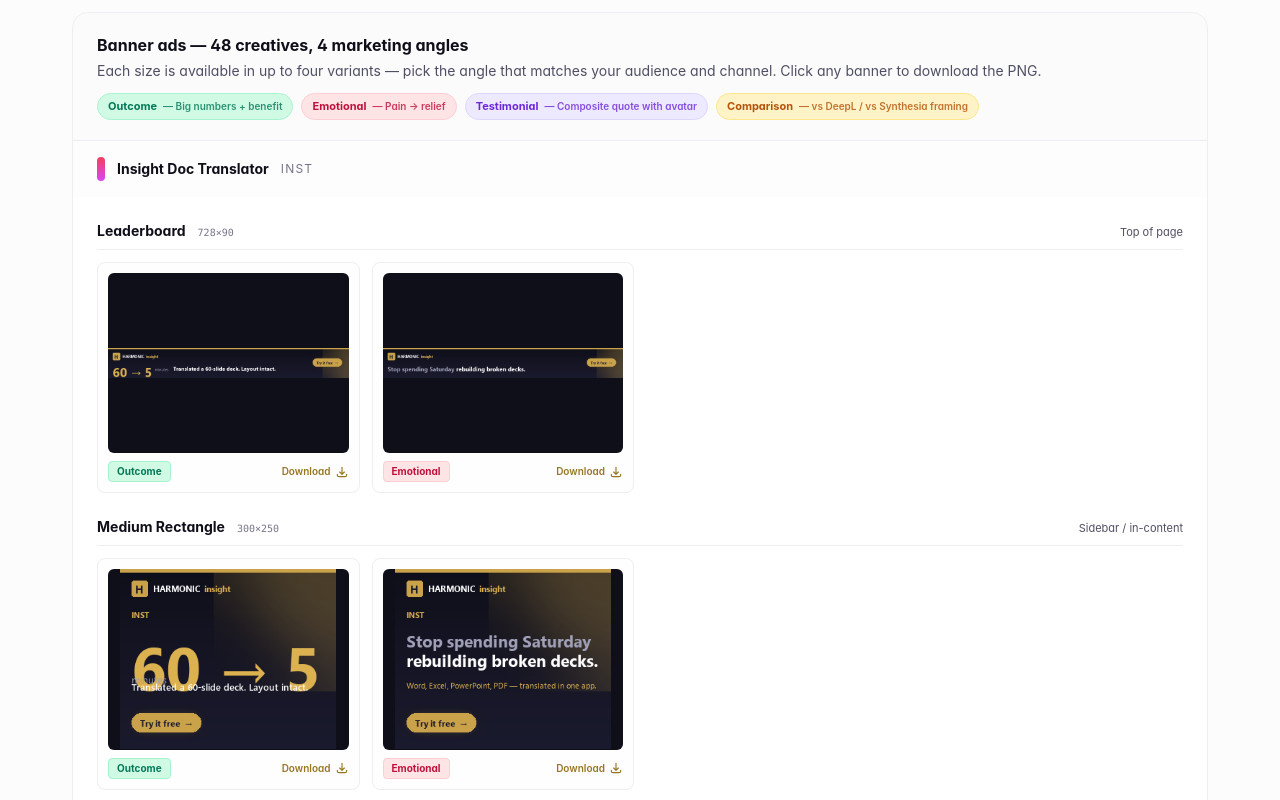
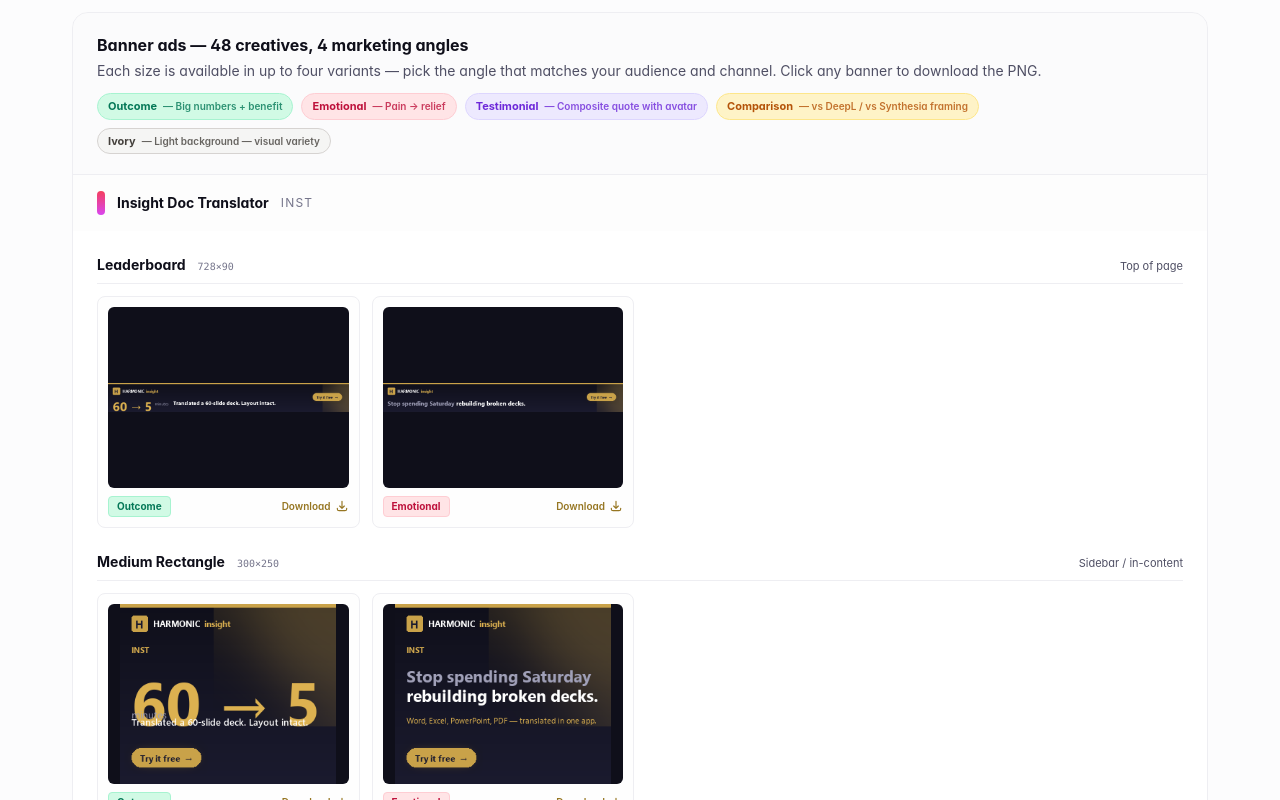
Before and after one commit to HarmonicInsight/web-site-insight-global, a Next.js app: page /affiliates in a window 1280 px wide. Shown: the part 2360-3160 px from the top of the page. Built offline with nearby package versions, Linux system fonts and the light colour scheme; a web font is replaced by a local one.

Commit message:
fix(affiliates): expose ivory variant in banner gallery, list 5 variants for story-vertical

```diff
--- a/src/app/affiliates/page.tsx
+++ b/src/app/affiliates/page.tsx
@@ -74,16 +74,16 @@ const BANNER_SIZES: ReadonlyArray<{
   w: number;
   h: number;
   use: string;
-  variants: ReadonlyArray<"outcome" | "emotional" | "testimonial" | "comparison">;
+  variants: ReadonlyArray<"outcome" | "emotional" | "testimonial" | "comparison" | "ivory">;
 }> = [
   { slug: "leaderboard-728x90",       name: "Leaderboard",         w: 728,  h: 90,   use: "Top of page",                variants: ["outcome", "emotional"] },
   { slug: "medium-rectangle-300x250", name: "Medium Rectangle",    w: 300,  h: 250,  use: "Sidebar / in-content",       variants: ["outcome", "emotional"] },
   { slug: "skyscraper-160x600",       name: "Wide Skyscraper",     w: 160,  h: 600,  use: "Sidebar tall",               variants: ["outcome", "emotional"] },
   { slug: "mobile-320x100",           name: "Mobile Banner",       w: 320,  h: 100,  use: "Mobile sites",               variants: ["outcome", "emotional"] },
-  { slug: "billboard-970x250",        name: "Billboard",           w: 970,  h: 250,  use: "Premium top of page",        variants: ["outcome", "emotional", "testimonial", "comparison"] },
-  { slug: "social-og-1200x628",       name: "Social Open Graph",   w: 1200, h: 628,  use: "Twitter/X · LinkedIn share", variants: ["outcome", "emotional", "testimonial", "comparison"] },
-  { slug: "instagram-1080x1080",      name: "Instagram Square",    w: 1080, h: 1080, use: "Instagram feed",             variants: ["outcome", "emotional", "testimonial", "comparison"] },
-  { slug: "story-vertical-1080x1920", name: "Story / Vertical",    w: 1080, h: 1920, use: "Stories · TikTok · Reels",   variants: ["outcome", "emotional", "testimonial", "comparison"] },
+  { slug: "billboard-970x250",        name: "Billboard",           w: 970,  h: 250,  use: "Premium top of page",        variants: ["outcome", "emotional", "testimonial", "comparison", "ivory"] },
+  { slug: "social-og-1200x628",       name: "Social Open Graph",   w: 1200, h: 628,  use: "Twitter/X · LinkedIn share", variants: ["outcome", "emotional", "testimonial", "comparison", "ivory"] },
+  { slug: "instagram-1080x1080",      name: "Instagram Square",    w: 1080, h: 1080, use: "Instagram feed",             variants: ["outcome", "emotional", "testimonial", "comparison", "ivory"] },
+  { slug: "story-vertical-1080x1920", name: "Story / Vertical",    w: 1080, h: 1920, use: "Stories · TikTok · Reels",   variants: ["outcome", "emotional", "testimonial", "comparison", "ivory"] },
 ];
 
 const VARIANT_LABELS: Record<string, { label: string; angle: string; color: string }> = {
@@ -91,6 +91,7 @@ const VARIANT_LABELS: Record<string, { label: string; angle: string; color: stri
   emotional:   { label: "Emotional",   angle: "Pain → relief",                    color: "bg-rose-100 text-rose-700 border-rose-200" },
   testimonial: { label: "Testimonial", angle: "Composite quote with avatar",      color: "bg-violet-100 text-violet-700 border-violet-200" },
   comparison:  { label: "Comparison",  angle: "vs DeepL / vs Synthesia framing",  color: "bg-amber-100 text-amber-700 border-amber-200" },
+  ivory:       { label: "Ivory",       angle: "Light background — visual variety", color: "bg-stone-100 text-stone-700 border-stone-300" },
 };
 
 const PRODUCTS = [
```
